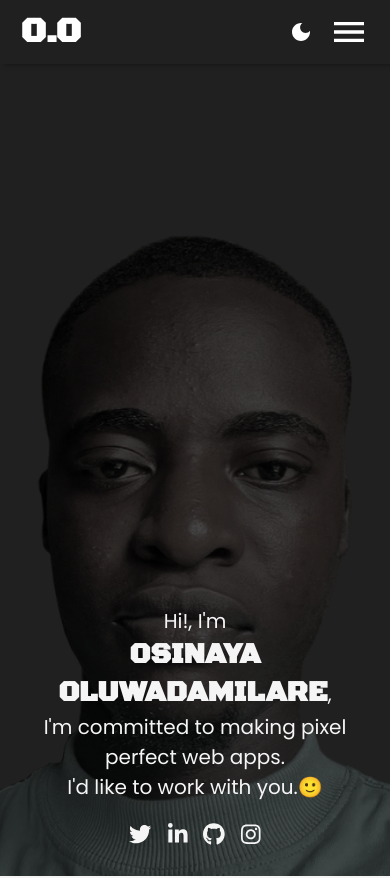
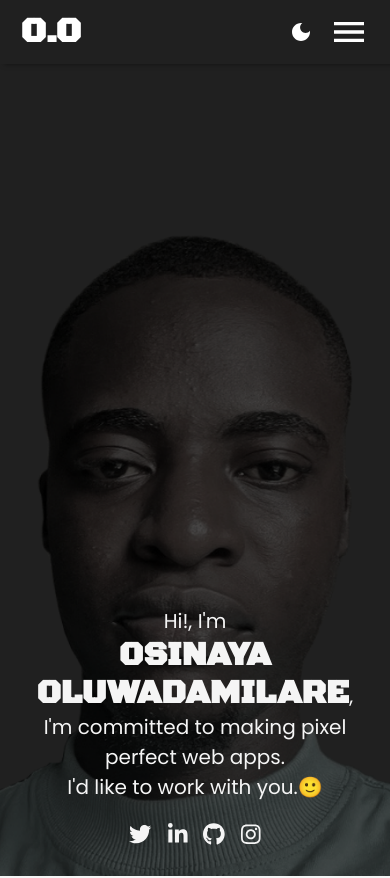
Before and after one commit to exzerth/portfolio, a React (Create React App) app: page / in a window 390 px wide. Shown: the top 878 px of the page. Built offline with nearby package versions, Linux system fonts and the light colour scheme.

Commit message:
update minor

```diff
--- a/src/components/Hero.jsx
+++ b/src/components/Hero.jsx
@@ -8,12 +8,12 @@ const Hero = () => {
     <div className="mt-[2rem] text-owhite">
       <div className="hero-container flex justify-center items-end md:items-center">
         <div className="container mx-auto pb-[1.5rem]">
-          <div className="md:flex md:justify-between px-[1.5rem] md:px-[0] pt-[.6rem] pb-[1rem] lg:pb-0 text-center container mx-auto">
+          <div className="md:flex md:justify-between md:px-[0] pt-[.6rem] pb-[1rem] lg:pb-0 text-center container mx-auto">
             <div className="md:pl-[24px] md:text-start"><span className="text-[20px] lg:text-[24px]">Hi!, I'm<br />
-            <span className="text-[1.81rem] md:text-[2.3rem] font-semibold font-headings leading-[2.4rem] md:leading-[2.9rem] text-center"><span className="lg:block lg:text-start lg:after:content['\a'] lg:after:whitespace-pre">OSINAYA</span> OLUWADAMILARE</span>,<br />
+            <span className="text-[2.1rem] md:text-[2.3rem] font-semibold font-headings leading-[2.4rem] md:leading-[2.9rem] text-center"><span className="lg:block lg:text-start lg:after:content['\a'] lg:after:whitespace-pre">OSINAYA</span> OLUWADAMILARE</span>,<br />
             <span className="hidden md:block">A Web Developer.</span></span>
             </div>
-            <p className="md:pr-[24px] md:text-end font-normal text-[1.25rem] md:w-[50%] lg:text-[24px] lg:pl-[120px]">
+            <p className="md:pr-[24px] px-[1.5rem] md:text-end font-normal text-[1.25rem] md:w-[50%] lg:text-[24px] lg:pl-[120px]">
               <span className="md:hidden">I'm committed to making pixel perfect web apps. <br />I'd like to work with you.🙂</span>
               <span className="hidden md:block">Welcome to my portfolio, have a loook at a selection of my projects and learn more about my proficency as a web developer.🙂</span>
             </p>
```
